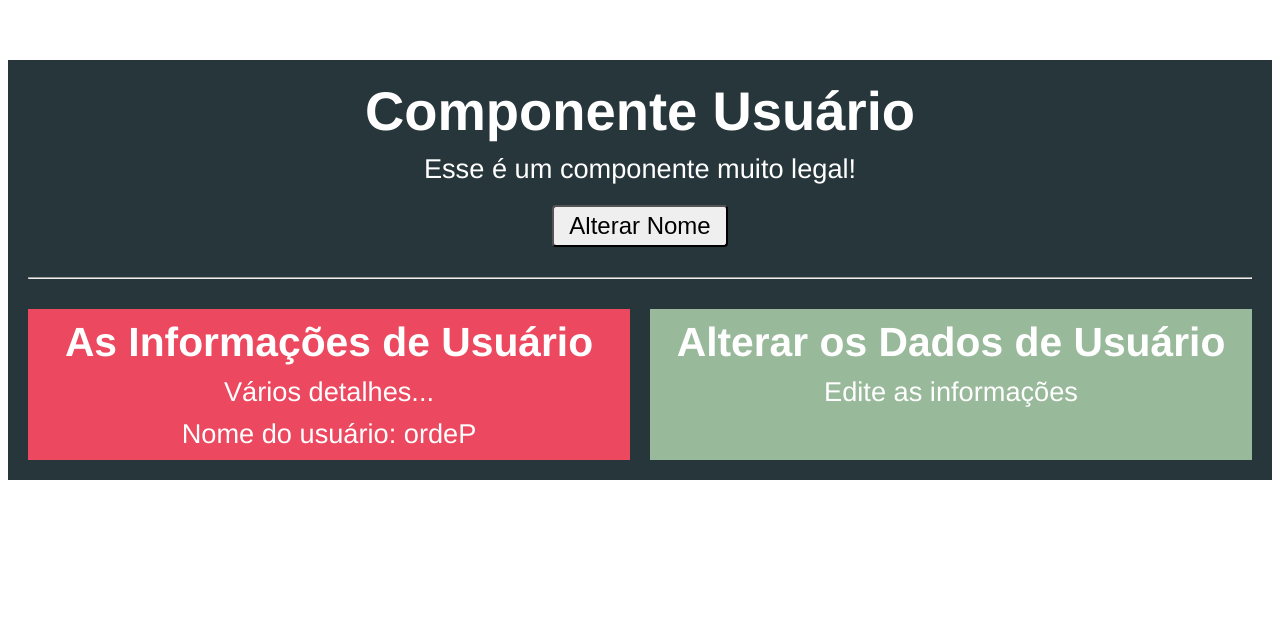
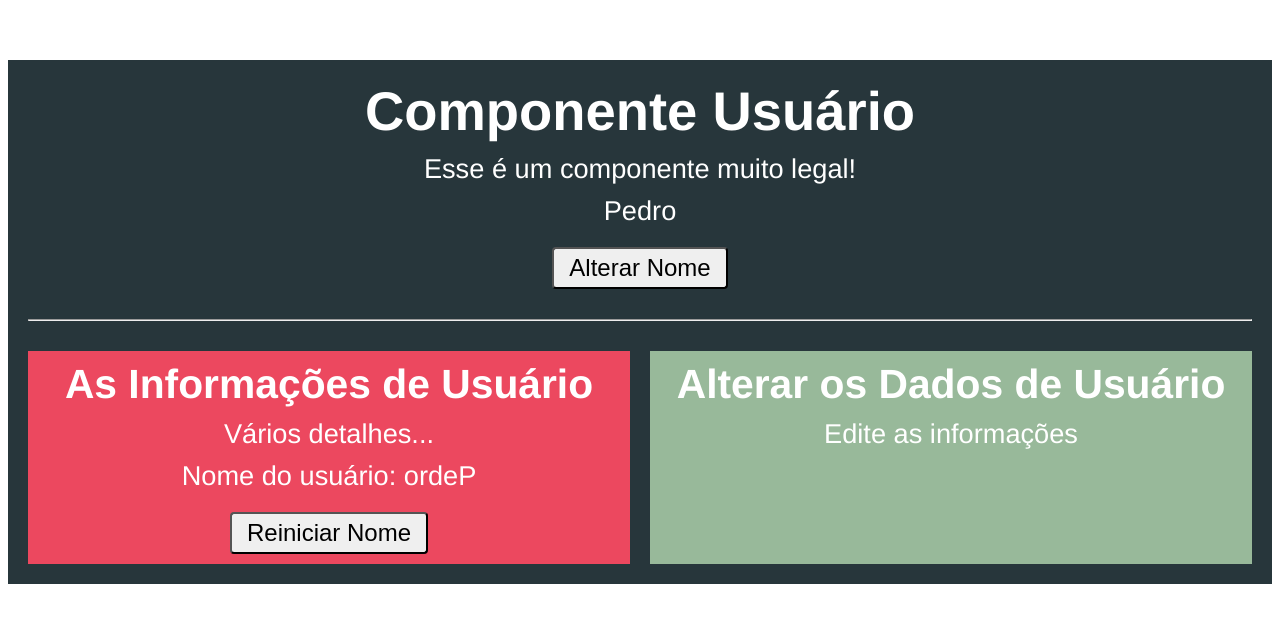
Before and after one commit to leandrocodes/vue.js-studies, a Vue app in the folder revisão/4 componentes/communication/: page / in a window 1280 px wide. Shown: the top 622 px of the page. Built offline with nearby package versions, Linux system fonts and the light colour scheme.

Commit message:
$event and $emit

```diff
--- a/revisão/4 componentes/communication/src/components/Usuario.vue
+++ b/revisão/4 componentes/communication/src/components/Usuario.vue
@@ -2,10 +2,11 @@
     <div class="container">
         <h1>Componente Usuário</h1>
         <p>Esse é um componente muito legal!</p>
+        <p>{{nome}}</p>
         <button @click="alterarNome">Alterar Nome</button>
         <hr>
         <div class="componentes">
-            <app-usuario-info :usuarioNome="nome"/>
+            <app-usuario-info :usuarioNome="nome" @nomeMudou="nome = $event"/>
             <app-usuario-editar />
         </div>
     </div>
--- a/revisão/4 componentes/communication/src/components/UsuarioInfo.vue
+++ b/revisão/4 componentes/communication/src/components/UsuarioInfo.vue
@@ -3,6 +3,7 @@
         <h2>As Informações de Usuário</h2>
         <p>Vários detalhes...</p>
         <p>Nome do usuário: {{ inverterNome() }} </p>
+        <button @click="reiniciarNome">Reiniciar Nome</button>
     </div>
 </template>
 
@@ -17,6 +18,10 @@ export default {
     methods: {
         inverterNome(){
             return this.usuarioNome.split('').reverse().join('')
+        },
+        reiniciarNome(){
+            this.usuarioNome = 'Pedro'
+            this.$emit('nomeMudou', this.usuarioNome)
         }
     }
 }
```
